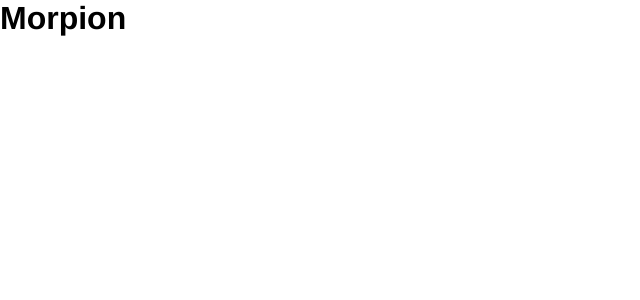
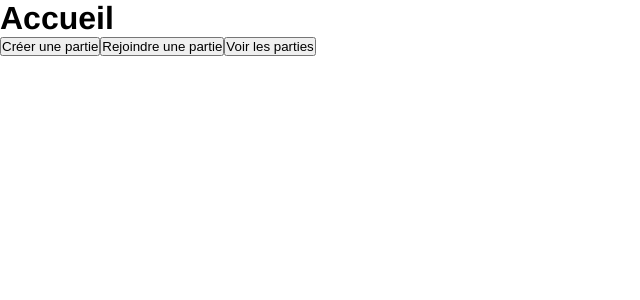
Before and after one commit to Paul5400/Morpion, a Vue app in the folder vue/: page /home in a window 1280 px wide. Shown: the top 300 px of the page, without its empty margins (0-640 px from the left). Built offline with nearby package versions, Linux system fonts and the light colour scheme.

Commit message:
ajout Home.vue

```diff
--- a/vue/package.json
+++ b/vue/package.json
@@ -13,7 +13,8 @@
   },
   "dependencies": {
     "axios": "^1.13.2",
-    "vue": "^3.5.25"
+    "vue": "^3.5.25",
+    "vue-router": "^4.6.4"
   },
   "devDependencies": {
     "@vitejs/plugin-vue": "^6.0.2",
--- a/vue/src/App.vue
+++ b/vue/src/App.vue
@@ -2,9 +2,7 @@
 </script>
 
 <template>
-  <div id="app">
-    <h1>Morpion</h1>
-  </div>
+  <router-view />
 </template>
 
 <style scoped>
--- a/vue/src/main.js
+++ b/vue/src/main.js
@@ -2,5 +2,6 @@ import './assets/main.css'
 
 import { createApp } from 'vue'
 import App from './App.vue'
+import router from './router'
 
-createApp(App).mount('#app')
+createApp(App).use(router).mount('#app')
--- /dev/null
+++ b/vue/src/router/index.js
@@ -0,0 +1,15 @@
+import { createRouter, createWebHistory } from 'vue-router'
+import Home from '../views/Home.vue'
+
+const router = createRouter({
+  history: createWebHistory(import.meta.env.BASE_URL),
+  routes: [
+    {
+      path: '/home',
+      name: 'home',
+      component: Home
+    }
+  ]
+})
+
+export default router
--- /dev/null
+++ b/vue/src/views/Home.vue
@@ -0,0 +1,16 @@
+<script setup>
+</script>
+
+<template>
+  <div class="home">
+    <h1>Accueil</h1>
+    <div>
+      <button>Créer une partie</button>
+      <button>Rejoindre une partie</button>
+      <button>Voir les parties</button>
+    </div>
+  </div>
+</template>
+
+<style scoped>
+</style>
```
Also changed, not shown: 1 other file (tests, documents, lock files or other folders).
